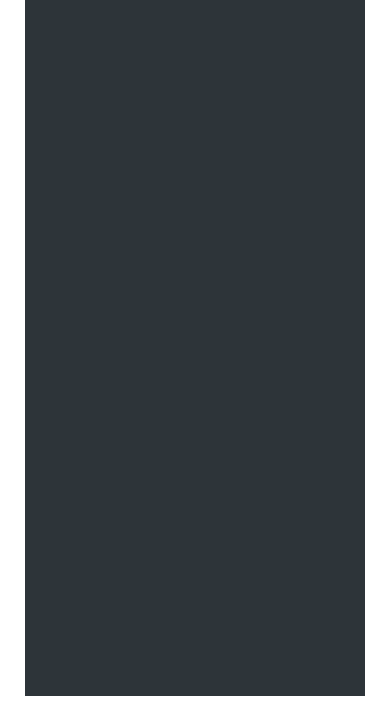
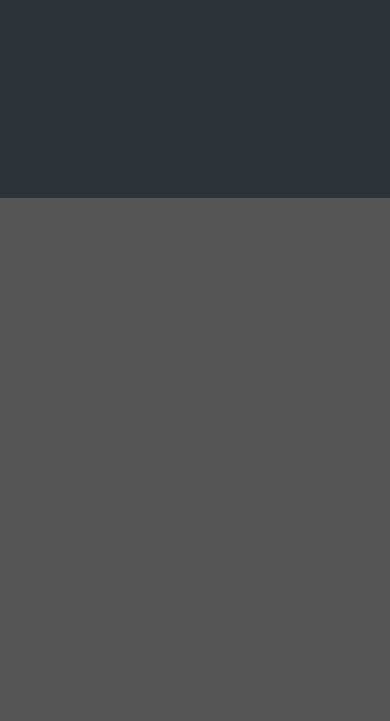
Before and after one commit to Daniel-Nlemedim/Mapty, a website: page index.html in a window 390 px wide. Shown: the part 123-844 px from the top of the page. Drawn offline with nearby package versions, Linux system fonts and the light colour scheme.

Commit message:
add mobile view styles for responsive layout

```diff
--- a/style.css
+++ b/style.css
@@ -221,3 +221,27 @@ a:visited {
 .cycling-popup .leaflet-popup-content-wrapper {
   border-left: 5px solid var(--color-brand--1);
 }
+
+/* mobile view */
+@media screen and (max-width: 768px){
+  body{
+    margin: 0;
+    padding: 0;
+    width: 100%;
+    overflow: hidden;
+    flex-direction: column;
+  }
+  .sidebar{
+    flex: 1;
+    padding: 2rem 2rem 4rem 2rem;
+    height: 30vh;
+    overflow-y: scroll;
+    overflow-x: hidden;
+  }
+
+  #map{
+    flex: 2;
+    height: 70vh;
+  }
+
+}
```
